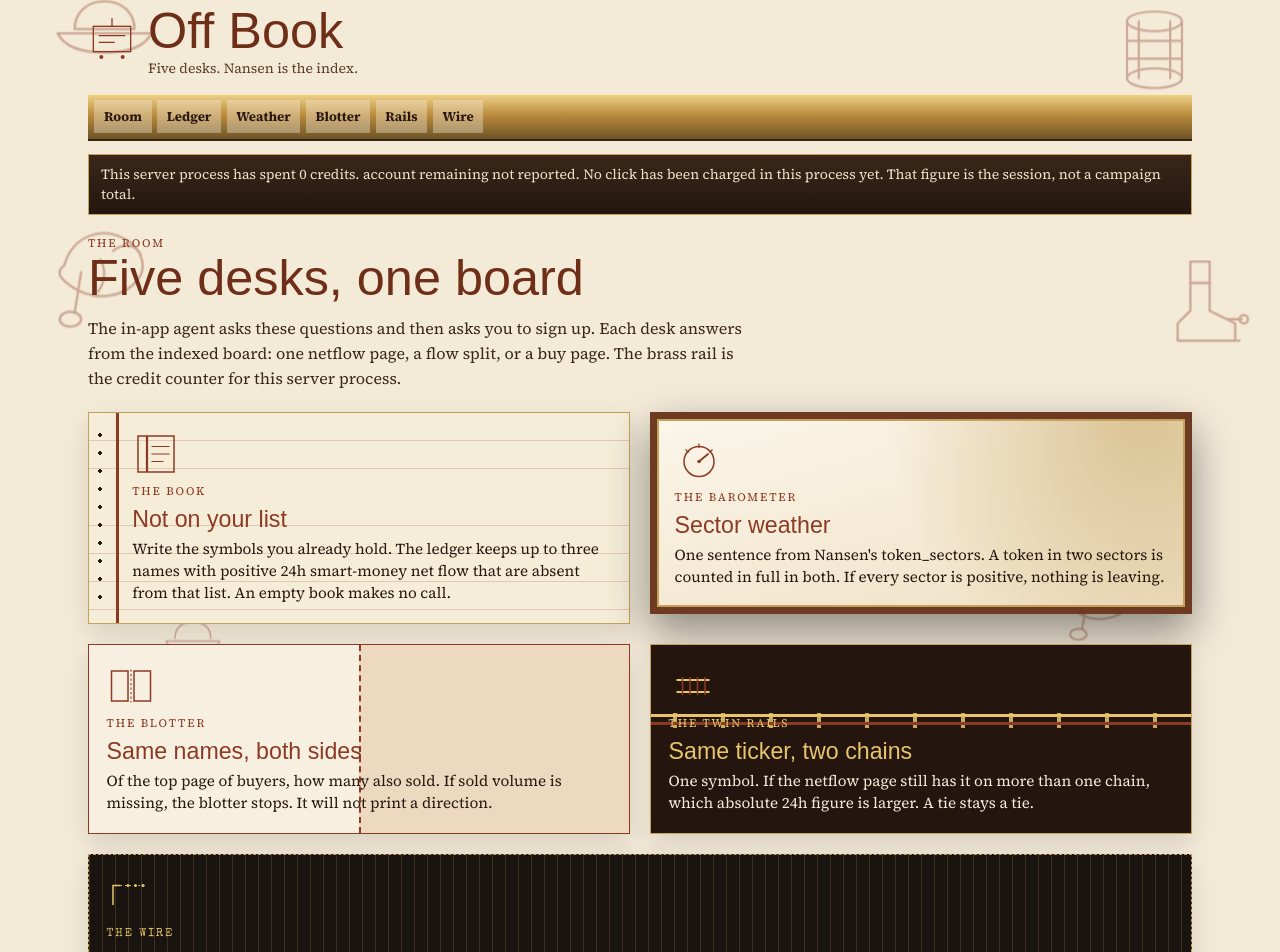
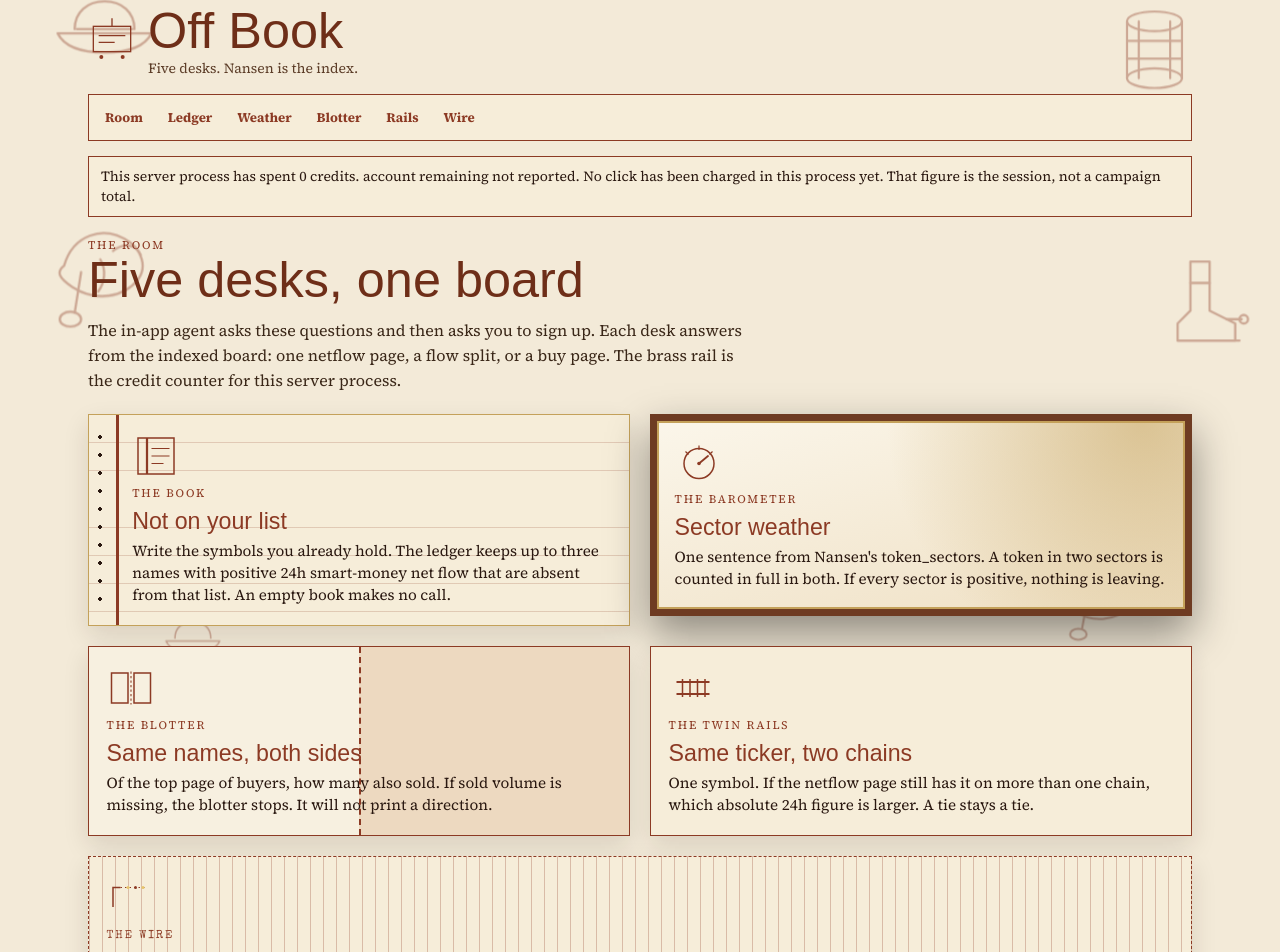
Before and after one commit to xjjda22/nansen-hackathon-sep26, a Next.js app: page / in a window 1280 px wide. Shown: the part 19-971 px from the top of the page. Built offline with nearby package versions, Linux system fonts and the light colour scheme; a web font is replaced by a local one.

Commit message:
Put every desk, the nav, and the credit line on the same cream paper.
Twin Rails and Wire keep their rail ties and telegraph dashes, with rust headings and a brown hairline instead of dark wood and gold type.

```diff
--- a/app/globals.css
+++ b/app/globals.css
@@ -83,32 +83,30 @@ body {
   gap: 0.35rem;
   margin-bottom: 0.9rem;
   padding: 0.4rem;
-  background: linear-gradient(180deg, #f0d48a, #b8893c 48%, #6d5426);
-  box-shadow:
-    inset 0 1px 0 rgba(255, 248, 220, 0.7),
-    0 2px 0 #3a2414;
+  background: #f6edd9;
+  border: 1px solid #8c3a24;
 }
 
 .rail a {
-  color: #2a1810;
+  color: #8c3a24;
   text-decoration: none;
   font-size: 0.82rem;
   font-weight: 650;
   padding: 0.4rem 0.6rem;
-  background: rgba(244, 234, 215, 0.38);
+  background: transparent;
 }
 
 .rail a:hover,
 .rail a:focus-visible {
-  background: #f4ead7;
+  background: rgba(140, 58, 36, 0.08);
 }
 
 .plaque {
   margin-bottom: 1.2rem;
   padding: 0.6rem 0.75rem;
-  background: linear-gradient(180deg, #3a2718, #24160f);
-  border: 1px solid #c4a15a;
-  color: #f0e2c8;
+  background: #f6edd9;
+  border: 1px solid #8c3a24;
+  color: #2a1810;
   font-size: 0.875rem;
   line-height: 1.45;
 }
@@ -355,42 +353,19 @@ body {
 
 .desk-rails,
 .door-rails {
-  background:
-    linear-gradient(#e7c56a, #e7c56a) 0 4.35rem / 100% 3px no-repeat,
-    linear-gradient(#8c3a24, #8c3a24) 0 4.85rem / 100% 3px no-repeat,
+  background-color: #f6edd9;
+  background-image:
+    linear-gradient(#8c3a24, #8c3a24) 0 4.2rem / 100% 2px no-repeat,
+    linear-gradient(#8c3a24, #8c3a24) 0 4.75rem / 100% 2px no-repeat,
     repeating-linear-gradient(
         90deg,
         transparent 0 22px,
-        rgba(231, 197, 106, 0.85) 22px 26px,
-        transparent 26px 48px
+        rgba(140, 58, 36, 0.75) 22px 25px,
+        transparent 25px 48px
       )
-      0 4.25rem / 100% 0.95rem no-repeat,
-    #24160f;
-  color: #f4ead7;
-  border: 1px solid #c4a15a;
-}
-
-.desk-rails h1,
-.door-rails .door-title,
-.desk-wire h1,
-.door-wire .door-title {
-  color: #e7c56a;
-}
-
-.desk-rails .kicker,
-.door-rails .kicker,
-.desk-wire .kicker,
-.door-wire .kicker,
-.desk-rails .mark,
-.door-rails .mark,
-.desk-wire .mark,
-.door-wire .mark {
-  color: #e7c56a;
-}
-
-.desk-rails .aside,
-.desk-wire .aside {
-  color: #e7d3b0;
+      0 4.15rem / 100% 0.85rem no-repeat;
+  color: #2a1810;
+  border: 1px solid #8c3a24;
 }
 
 .ticket {
@@ -407,43 +382,38 @@ body {
 
 .desk-wire,
 .door-wire {
-  background:
-    repeating-linear-gradient(90deg, rgba(231, 197, 106, 0.16) 0 1px, transparent 1px 13px),
-    #1a1410;
-  color: #f4ead7;
-  border: 1px dashed #c4a15a;
+  background-color: #f6edd9;
+  background-image: repeating-linear-gradient(
+    90deg,
+    rgba(140, 58, 36, 0.28) 0 1px,
+    transparent 1px 13px
+  );
+  color: #2a1810;
+  border: 1px dashed #8c3a24;
   font-family: var(--font-wire), "Courier New", monospace;
 }
 
 .desk-wire h1,
 .door-wire .door-title {
   font-family: var(--font-rye), Copperplate, serif;
+  color: #8c3a24;
 }
 
 .wire-line {
   font-family: var(--font-wire), "Courier New", monospace;
   font-size: 1.35rem;
   line-height: 1.35;
-  color: #f4ead7;
+  color: #2a1810;
 }
 
 .stamp {
   display: inline-block;
-  border: 2px solid #e7c56a;
-  color: #e7c56a;
+  border: 2px solid #8c3a24;
+  color: #8c3a24;
   padding: 0.15rem 0.55rem;
   letter-spacing: 0.18em;
   font-family: var(--font-wire), "Courier New", monospace;
   transform: rotate(-1.5deg);
-}
-
-.night-line {
-  color: #f4ead7;
-  border-color: #e7c56a;
-}
-
-.night-line:hover {
-  background: rgba(231, 197, 106, 0.12);
 }
 
 @media (min-width: 640px) {
--- a/components/board-picker.tsx
+++ b/components/board-picker.tsx
@@ -15,11 +15,9 @@ export type BoardRow = {
 
 export function BoardPicker({
   disabled,
-  night = false,
   onPick,
 }: {
   disabled: boolean;
-  night?: boolean;
   onPick: (row: BoardRow) => void;
 }) {
   const [rows, setRows] = useState<BoardRow[] | null>(null);
@@ -59,7 +57,7 @@ export function BoardPicker({
 
   return (
     <div className="space-y-3">
-      <Button type="button" variant="line" className={night ? "night-line" : undefined} disabled={disabled || pending} onClick={load}>
+      <Button type="button" variant="line" disabled={disabled || pending} onClick={load}>
         {pending ? "Checking the cache…" : "Show cached board rows"}
       </Button>
       {error ? <Status kind="error">{error}</Status> : null}
--- a/components/cohort-sign-form.tsx
+++ b/components/cohort-sign-form.tsx
@@ -42,7 +42,7 @@ export function CohortSignForm() {
 
   return (
     <div className="space-y-5">
-      <BoardPicker disabled={pending} night onPick={pick} />
+      <BoardPicker disabled={pending} onPick={pick} />
       <form onSubmit={onSubmit} className="space-y-3">
         <label className="block text-sm font-semibold" htmlFor="flow-chain">
           Chain
```
